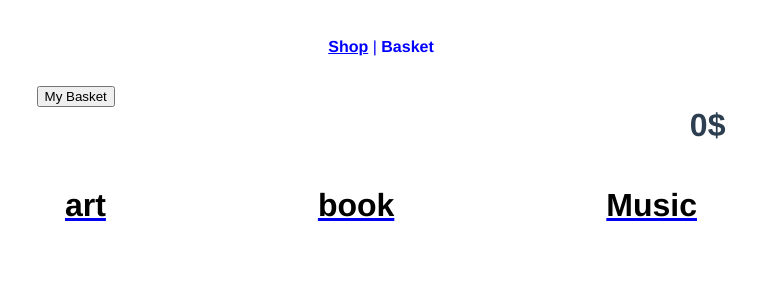
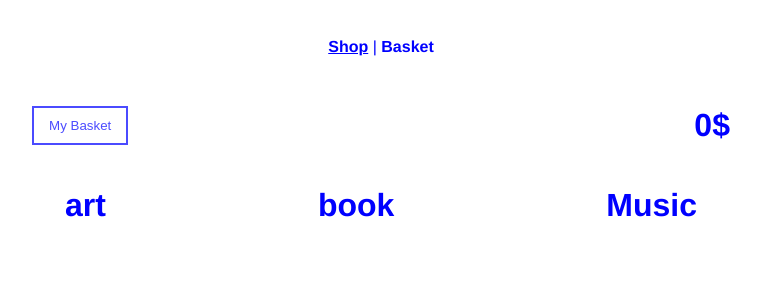
Before and after one commit to eugenekotovx/simple-shop-app, a Vue app: page /shop in a window 1280 px wide. Shown: the top 300 px of the page, without its empty margins (259-1020 px from the left). Built offline with nearby package versions, Linux system fonts and the light colour scheme.

Commit message:
add some styles

```diff
--- a/src/App.vue
+++ b/src/App.vue
@@ -14,12 +14,11 @@
   -webkit-font-smoothing: antialiased;
   -moz-osx-font-smoothing: grayscale;
   text-align: center;
-  color: #2c3e50;
+  color: blue;
 }
 
 #nav {
   padding: 30px;
-  color: blue;
   a {
     font-weight: bold;
     color: blue;
--- a/src/components/Basket.vue
+++ b/src/components/Basket.vue
@@ -1,16 +1,22 @@
 <template>
   <div class="basket">
     <div class="basket__wrapper">
-      <button @click="openBusket=!openBusket" type="button" name="button">My Basket</button>
+      <button @click="openBusket=!openBusket" type="button" name="button" class="basket__btn">My Basket</button>
       <div v-if="openBusket">
         <h2
         v-for="(basketItem, index) in basket"
         :key="index"
         >
-        <h2 v-if="basketItem.count != 0">
+        <h2 v-if="basketItem.count != 0" class="basket__price">
           {{ basketItem.count }} - {{ basketItem.name }} - {{ basketItem.price + '$' }}
-          <button type="button" name="button" @click="decrementCount(basketItem)">-</button>
-          <button type="button" name="button" @click="incrementCount(basketItem)">+</button>
+          <button
+          type="button" name="button"
+          @click="decrementCount(basketItem)"
+          class="basket__btn">-</button>
+          <button type="button"
+          name="button"
+          @click="incrementCount(basketItem)"
+          class="basket__btn">+</button>
         </h2>
         </h2>
       </div>
@@ -42,10 +48,44 @@ export default {
 }
 </script>
 
-<style lang="css" scoped >
+<style lang="scss" scoped >
   .basket {
     display: flex;
     flex-direction: row;
     justify-content: space-around;
+    align-items: center;
+    &__price {
+      display: flex;
+      align-items: center;
+
+    }
   }
+  .basket__btn{
+    background: none;
+    border:  2px solid blue;
+    padding: 10px 15px;
+    color: blue;
+    opacity: 0.7;
+    position: relative;
+    &::before {
+      position: absolute;
+      content: '';
+      left: 0;
+      right: 100%;
+      bottom: 0;
+      z-index: -1;
+      top: 0;
+    }
+  &:hover {
+    color: white;
+    opacity: 1;
+    transition: .4s;
+    cursor: pointer;
+  }
+  &:hover:before {
+    background-color: blue;
+    right: 0%;
+    transition: .3s;
+  }
+}
 </style>
--- a/src/components/BuyProductButton.vue
+++ b/src/components/BuyProductButton.vue
@@ -52,6 +52,5 @@ export default {
       right: 0%;
       transition: .3s;
     }
-
   }
 </style>
--- a/src/views/CategoryShow.vue
+++ b/src/views/CategoryShow.vue
@@ -1,7 +1,7 @@
 <template lang="html">
   <div class="">
     <h1> {{ category.category }} in future</h1>
-    <div class="" v-for="product in category.products"  :key="product.id">
+    <div class="category" v-for="product in category.products"  :key="product.id">
       <ProductCard :product="product"/>
     </div>
   </div>
@@ -25,5 +25,7 @@ export default {
 </script>
 
 <style lang="css" scoped >
-
+  .category {
+    color: blue;
+  }
 </style>
--- a/src/views/Shop.vue
+++ b/src/views/Shop.vue
@@ -2,9 +2,9 @@
   <div>
     <Basket/>
     <div class="shop__wrapper">
-    <div v-for="category in shop"  :key="category.name">
+    <div v-for="category in shop"  :key="category.name" class="shop__category-title">
       <router-link :to="{ name: 'category-show', params: {category : category.category, products: category.products }}">
-        <h1 class="shop__category-title">
+        <h1 >
             {{ category.category }}
         </h1>
        </router-link>
@@ -44,8 +44,13 @@ export default {
         justify-content: space-between;
       }
       &__category-title {
-        color: black;
+        color: blue;
         text-decoration: none;
+        a {
+          text-decoration: none;
+          color: blue;
+        }
+
       }
   }
 
```
